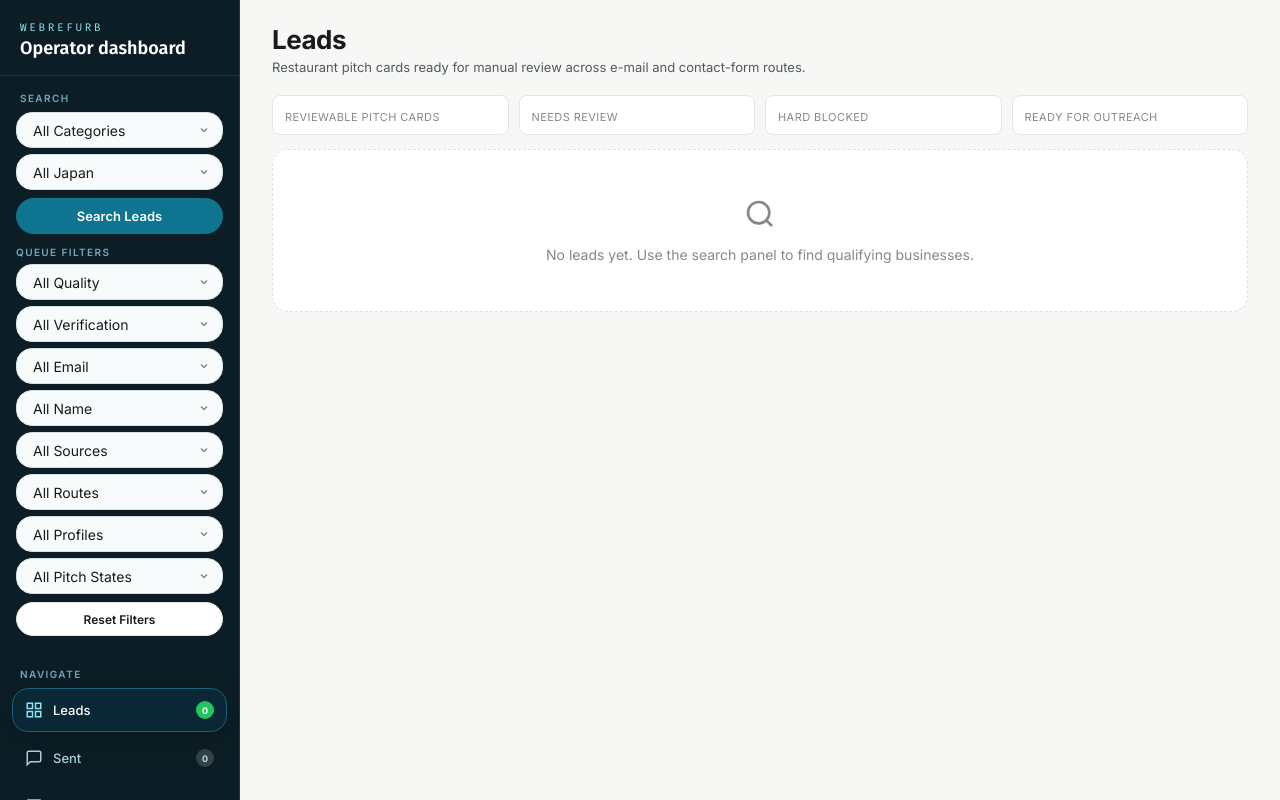
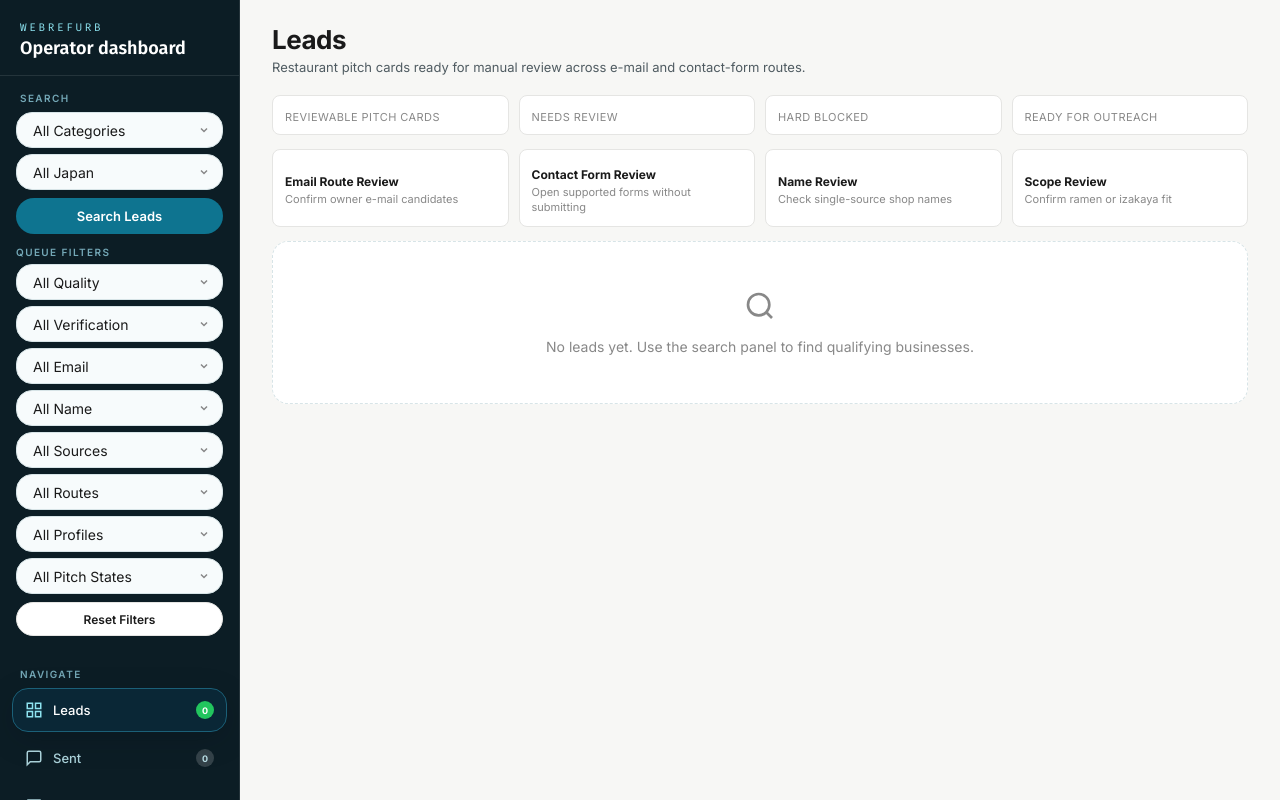
Before and after one commit to surrealgrain/webrefurb-landing, a FastAPI app: page / in a window 1280 px wide. Run offline with FastAPI, Linux system fonts and the light colour scheme; data that the repository does not hold is empty.

Commit message:
Add dashboard review lane shortcuts

```diff
--- a/dashboard/templates/index.html
+++ b/dashboard/templates/index.html
@@ -163,6 +163,19 @@ button, input, select, textarea { font: inherit; }
 }
 .lead-stat-value { font-size: 22px; font-weight: 750; line-height: 1; color: var(--text); }
 .lead-stat-label { margin-top: 4px; font-size: 11px; color: var(--muted); text-transform: uppercase; letter-spacing: 0.04em; }
+.review-lanes {
+  display: grid; grid-template-columns: repeat(4, minmax(0, 1fr));
+  gap: 10px; margin-bottom: 14px;
+}
+.review-lane {
+  min-height: 76px; text-align: left; border: 1px solid var(--line); background: #fff;
+  border-radius: 8px; padding: 11px 12px; cursor: pointer;
+  transition: border-color 0.15s, box-shadow 0.15s, transform 0.15s;
+}
+.review-lane:hover { border-color: #B9CACF; box-shadow: 0 8px 18px rgba(3,20,29,0.07); transform: translateY(-1px); }
+.review-lane-value { display: block; font-size: 20px; font-weight: 750; line-height: 1; color: var(--text); }
+.review-lane-label { display: block; margin-top: 6px; font-size: 12px; font-weight: 700; color: var(--text-primary); }
+.review-lane-detail { display: block; margin-top: 3px; font-size: 11px; line-height: 1.35; color: var(--muted); }
 
 .status-badge {
   display: inline-flex; align-items: center; border-radius: 9999px;
@@ -524,6 +537,7 @@ dialog::backdrop { background: rgba(26,26,26,0.4); }
   .lead-actions { width: 100%; justify-content: flex-end; }
   .dossier-state-grid { grid-template-columns: repeat(2, minmax(0, 1fr)); }
   .lead-stats { grid-template-columns: repeat(2, minmax(0, 1fr)); }
+  .review-lanes { grid-template-columns: repeat(2, minmax(0, 1fr)); }
 }
 </style>
 </head>
@@ -710,6 +724,7 @@ dialog::backdrop { background: rgba(26,26,26,0.4); }
       </div>
     </div>
     <div class="lead-stats" id="lead-card-stats" aria-live="polite"></div>
+    <div class="review-lanes" id="lead-review-lanes" aria-label="Review lanes"></div>
     <div class="lead-list" id="lead-list" aria-live="polite">
       <div class="empty-state"><p>Loading leads...</p></div>
     </div>
@@ -1763,6 +1778,69 @@ function renderLeadList(leads) {
   filterLeads();
 }
 
+function reviewablePitchStatus(status) {
+  return ['needs_email_review', 'needs_name_review', 'needs_scope_review'].includes(String(status || ''));
+}
+
+function reviewLaneCounts(leads) {
+  const counts = {
+    email_route: 0,
+    form_route: 0,
+    name_review: 0,
+    scope_review: 0,
+  };
+  (Array.isArray(leads) ? leads : []).forEach(lead => {
+    const pitchStatus = String(lead.pitch_card_status || lead.pitch_readiness_status || '');
+    if (!reviewablePitchStatus(pitchStatus)) return;
+    const contactType = String(lead.primary_contact_type || '').toLowerCase();
+    if (pitchStatus === 'needs_email_review' && contactType === 'contact_form') counts.form_route += 1;
+    else if (pitchStatus === 'needs_email_review') counts.email_route += 1;
+    else if (pitchStatus === 'needs_name_review') counts.name_review += 1;
+    else if (pitchStatus === 'needs_scope_review') counts.scope_review += 1;
+  });
+  return counts;
+}
+
+function setFilterValue(id, value) {
+  const element = document.getElementById(id);
+  if (element) element.value = value;
+}
+
+function applyReviewLane(lane) {
+  resetLeadFilters();
+  if (lane === 'email_route') {
+    setFilterValue('sidebar-pitch-readiness', 'needs_email_review');
+    setFilterValue('sidebar-route', 'email');
+  } else if (lane === 'form_route') {
+    setFilterValue('sidebar-pitch-readiness', 'needs_email_review');
+    setFilterValue('sidebar-route', 'contact_form');
+  } else if (lane === 'name_review') {
+    setFilterValue('sidebar-pitch-readiness', 'needs_name_review');
+  } else if (lane === 'scope_review') {
+    setFilterValue('sidebar-pitch-readiness', 'needs_scope_review');
+  }
+  filterLeads();
+}
+
+function renderLeadReviewLanes(leads) {
+  const container = document.getElementById('lead-review-lanes');
+  if (!container) return;
+  const counts = reviewLaneCounts(leads);
+  const lanes = [
+    ['email_route', 'Email Route Review', counts.email_route, 'Confirm owner e-mail candidates'],
+    ['form_route', 'Contact Form Review', counts.form_route, 'Open supported forms without submitting'],
+    ['name_review', 'Name Review', counts.name_review, 'Check single-source shop names'],
+    ['scope_review', 'Scope Review', counts.scope_review, 'Confirm ramen or izakaya fit'],
+  ];
+  container.innerHTML = lanes.map(([lane, label, value, detail]) =>
+    '<button class="review-lane" type="button" onclick="applyReviewLane(\'' + escapeHtml(lane) + '\')" data-review-lane="' + escapeHtml(lane) + '">' +
+      '<span class="review-lane-value">' + escapeHtml(value) + '</span>' +
+      '<span class="review-lane-label">' + escapeHtml(label) + '</span>' +
+      '<span class="review-lane-detail">' + escapeHtml(detail) + '</span>' +
+    '</button>'
+  ).join('');
+}
+
 function renderLeadCardStats(counts) {
   const stats = document.getElementById('lead-card-stats');
   if (!stats) return;
@@ -1783,6 +1861,7 @@ async function loadDashboardLeads() {
   const initialLeads = readInitialLeads();
   if (initialLeads) {
     renderLeadCardStats(readInitialLeadCardCounts());
+    renderLeadReviewLanes(initialLeads);
     renderLeadList(initialLeads);
     return;
   }
@@ -1798,6 +1877,7 @@ async function loadDashboardLeads() {
     const data = await res.json();
     const leads = Array.isArray(data) ? data : (Array.isArray(data.leads) ? data.leads : []);
     renderLeadCardStats(Array.isArray(data) ? {} : (data.card_counts || {}));
+    renderLeadReviewLanes(leads);
     renderLeadList(leads);
   } catch {
     const list = document.getElementById('lead-list');
```
Also changed, not shown: HANDOFF.md (+3 -3 lines), tests/test_website.py (+13 -0 lines).
